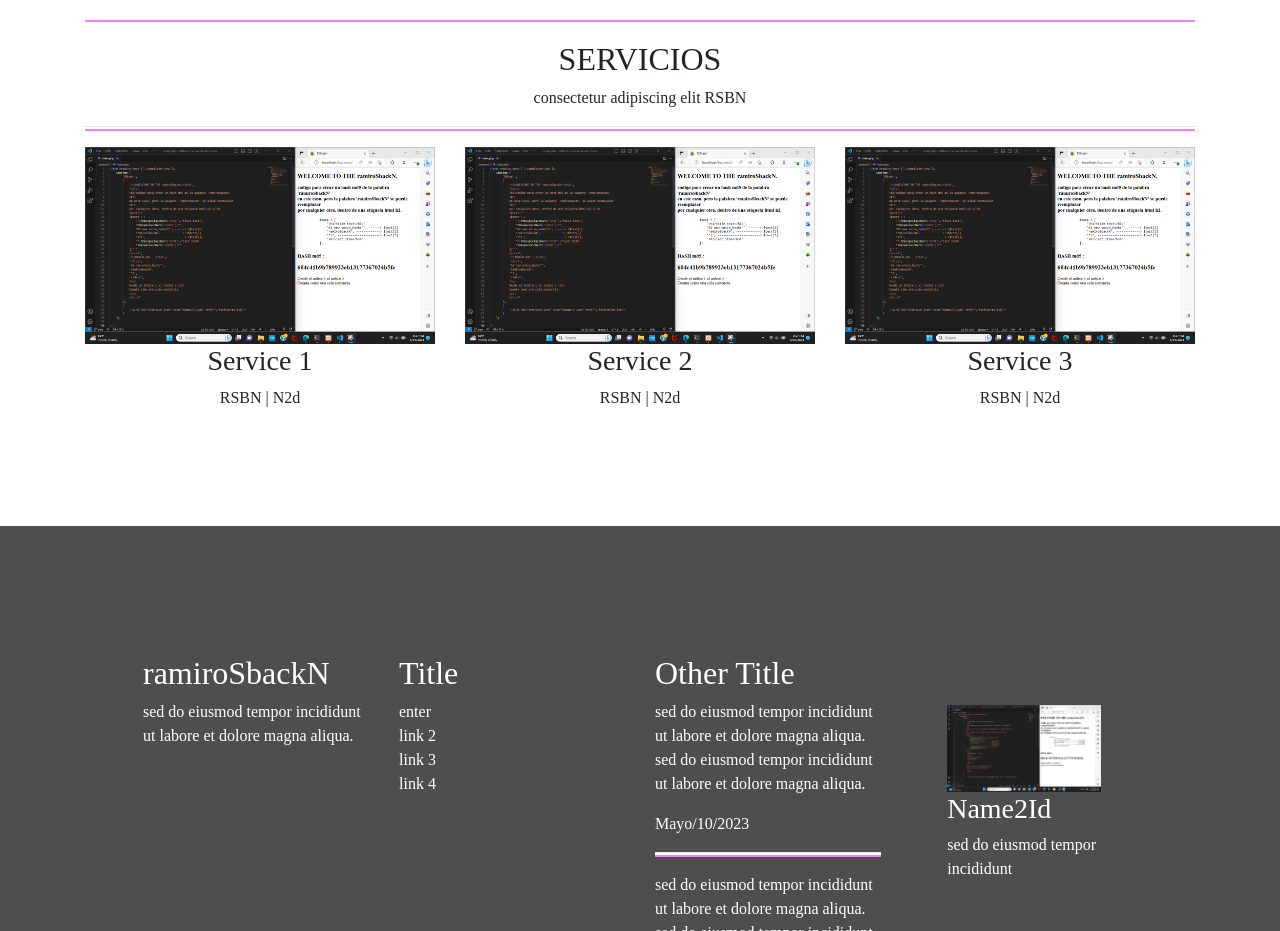
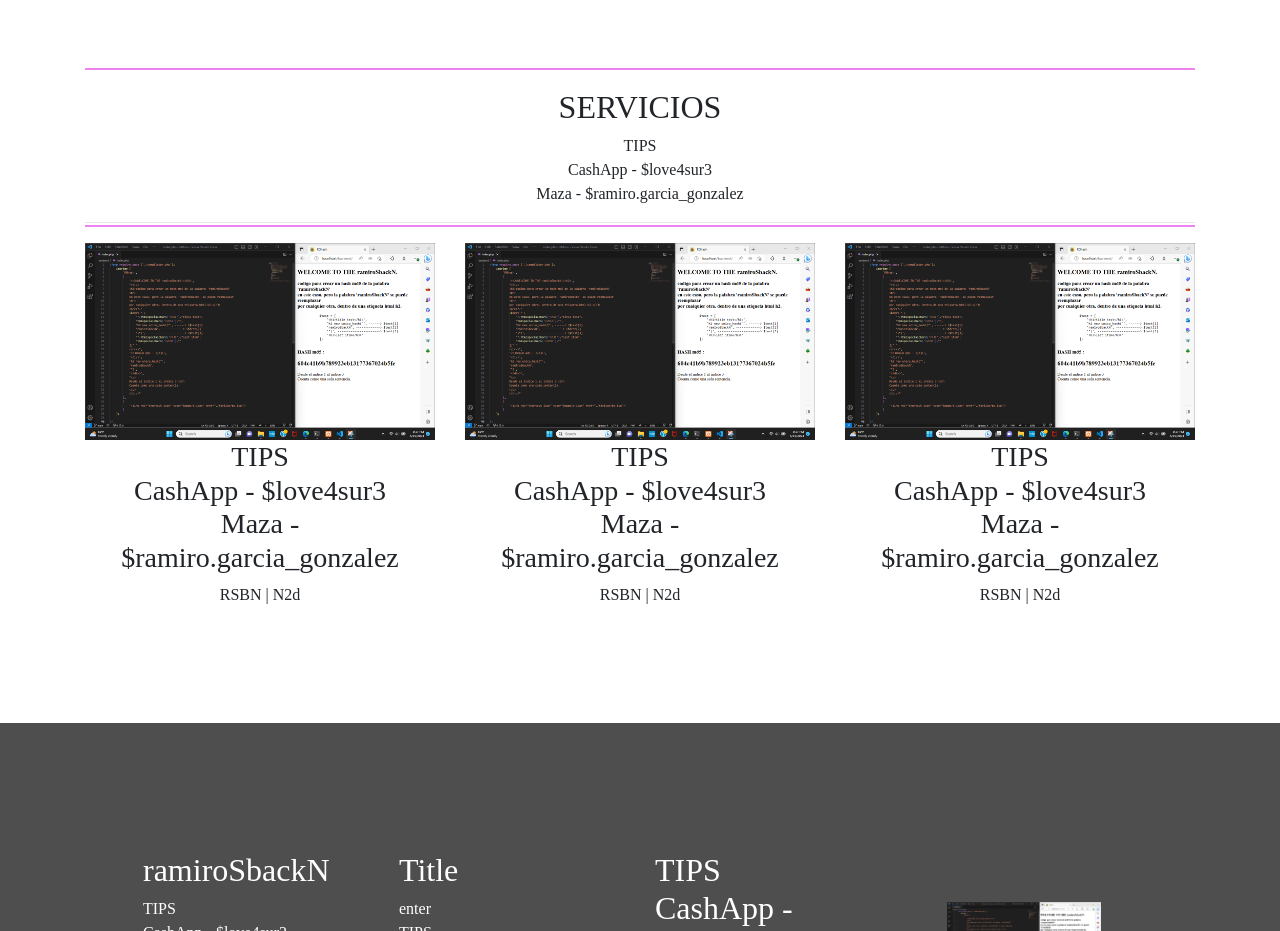
Before and after one commit to Name2Id/NRR-frontend, a plain HTML site: page index.html in a window 1280 px wide. Shown: the part 2660-3591 px from the top of the page. Drawn offline with Linux system fonts and the light colour scheme; a web font is replaced by a local one.

Commit message:
Update index.html

```diff
--- a/index.html
+++ b/index.html
@@ -69,7 +69,9 @@
                     </p>
                     <hr style="background-color: #fff;border-top: 2px solid violet;height: 2px;">
                     <p>
-                        eiusmod tempor incididunt ut labore et dolore magna aliqua.
+                        TIPS<br>
+                         CashApp - $love4sur3<br>
+                         Maza - $ramiro.garcia_gonzalez
                     </p>
                 </div>
                 <div class="col-md-3 text-center" style="padding:5%;" data-aos="fade-up">
@@ -86,10 +88,9 @@
                 <div class="col-md-6">
                     <h2>WELCOME</h2>
                     <p>
-                        Lorem ipsum dolor sit amet, consectetur adipiscing elit,
-                        sed do eiusmod tempor incididunt ut labore et dolore magna aliqua.
-                        Lorem ipsum dolor sit amet, consectetur adipiscing elit,
-                        sed do eiusmod tempor incididunt ut labore et dolore magna aliqua.
+                        TIPS<br>
+                         CashApp - $love4sur3<br>
+                         Maza - $ramiro.garcia_gonzalez
                     </p>
                     <a href="https://www.youtube.com/watch?v=mUMLdkryaHM"><i class="fa-brands fa-youtube"></i></a>
                 </div>
@@ -112,12 +113,9 @@
                     <div class="col-md-4">
                         <h2>PORTAFOLIO</h2>
                         <p>
-                            Lorem ipsum dolor sit amet, consectetur adipiscing elit,
-                        sed do eiusmod tempor incididunt ut labore et dolore magna aliqua.
-                        Lorem ipsum dolor sit amet, consectetur adipiscing elit,
-                        sed do eiusmod tempor incididunt ut labore et dolore magna aliqua.
-                        Lorem ipsum dolor sit amet, consectetur adipiscing elit,
-                        sed do eiusmod tempor incididunt ut labore et dolore magna aliqua.
+                            TIPS<br>
+                         CashApp - $love4sur3<br>
+                         Maza - $ramiro.garcia_gonzalez
                         </p>
                         <a href="https://github.com/Name2Id/maspro" class="btn btn-secondary btn-md">Ver Proyectos</a>
                     </div>
@@ -135,7 +133,9 @@
                 <div class="col-md-12">
                     <hr style="background-color: #fff;border-top: 2px solid violet;height: 2px;">
                     <h2>SERVICIOS</h2>
-                    <p>consectetur adipiscing elit RSBN</p>
+                    <p>TIPS<br>
+                         CashApp - $love4sur3<br>
+                         Maza - $ramiro.garcia_gonzalez</p>
                     <hr style="background-color: #fff;border-bottom: 2px solid violet;height: 2px;">
                 </div>
             </div>
@@ -143,19 +143,25 @@
                 <div class="col-md-4" data-aos="fade-right">
                     <img src="./RGhash/img/n2d.png" alt="background botas"
                         style="width: 500px;" class="img-fluid">
-                        <h3>Service 1</h3>
+                        <h3>TIPS<br>
+                         CashApp - $love4sur3<br>
+                         Maza - $ramiro.garcia_gonzalez</h3>
                         <p>RSBN | N2d</p>
                 </div>
                 <div class="col-md-4" data-aos="fade-left">
                     <img src="./RGhash/img/n2d.png" alt="background botas"
                         style="width: 500px;" class="img-fluid">
-                        <h3>Service 2</h3>
+                        <h3>TIPS<br>
+                         CashApp - $love4sur3<br>
+                         Maza - $ramiro.garcia_gonzalez</h3>
                         <p>RSBN | N2d</p>
                 </div>
                 <div class="col-md-4" data-aos="fade-up-right">
                     <img src="./RGhash/img/n2d.png" alt="background botas"
                         style="width: 500px;" class="img-fluid">
-                        <h3>Service 3</h3>
+                        <h3>TIPS<br>
+                         CashApp - $love4sur3<br>
+                         Maza - $ramiro.garcia_gonzalez</h3>
                         <p>RSBN | N2d</p>
                 </div>
             </div>
@@ -168,30 +174,42 @@
                     <div class="col-md-3">
                         <h2>ramiroSbackN</h2>
                         <p>
-                            sed do eiusmod tempor incididunt ut labore et dolore magna aliqua.
+                            TIPS<br>
+                         CashApp - $love4sur3<br>
+                         Maza - $ramiro.garcia_gonzalez
                         </p>
                     </div>
                     <div class="col-md-3">
                         <h2>Title</h2>
                         <a href="https://github.com/Name2Id/maspro">enter</a>
-                        <a href="https://github.com/Name2Id/maspro">link 2</a>
-                        <a href="https://github.com/Name2Id/maspro">link 3</a>
-                        <a href="https://github.com/Name2Id/maspro">link 4</a>
+                        <a href="https://github.com/Name2Id/maspro">TIPS<br>
+                         CashApp - $love4sur3<br>
+                         Maza - $ramiro.garcia_gonzalez</a>
+                        <a href="https://github.com/Name2Id/maspro">TIPS<br>
+                         CashApp - $love4sur3<br>
+                         Maza - $ramiro.garcia_gonzalez</a>
+                        <a href="https://github.com/Name2Id/maspro">TIPS<br>
+                         CashApp - $love4sur3<br>
+                         Maza - $ramiro.garcia_gonzalez</a>
                     </div>
                     <div class="col-md-3">
-                        <h2>Other Title</h2>
+                        <h2>TIPS<br>
+                         CashApp - $love4sur3<br>
+                         Maza - $ramiro.garcia_gonzalez</h2>
                         <a href="https://github.com/Name2Id/maspro">
                             <p>
-                                sed do eiusmod tempor incididunt ut labore et dolore magna aliqua.
-                                sed do eiusmod tempor incididunt ut labore et dolore magna aliqua.
+                                TIPS<br>
+                         CashApp - $love4sur3<br>
+                         Maza - $ramiro.garcia_gonzalez
                             </p>
                             <p>Mayo/10/2023</p>
                         </a>
                         <hr style="background-color: #fff;border-bottom: 2px solid violet;height: 2px;">
                         <a href="https://github.com/Name2Id/maspro">
                             <p>
-                                sed do eiusmod tempor incididunt ut labore et dolore magna aliqua.
-                                sed do eiusmod tempor incididunt ut labore et dolore magna aliqua.
+                                TIPS<br>
+                         CashApp - $love4sur3<br>
+                         Maza - $ramiro.garcia_gonzalez
                             </p>
                             <p>Mayo/10/2023</p>
                         </a>
@@ -200,7 +218,9 @@
                         <img src="./RGhash/img/n2d.png" alt="background botas"
                         style="width: 500px;" class="img-fluid">
                         <h3>Name2Id</h3>
-                        <p>sed do eiusmod tempor incididunt</p>
+                        <p>TIPS<br>
+                         CashApp - $love4sur3<br>
+                         Maza - $ramiro.garcia_gonzalez</p>
                     </div>
                 </div>
             </div>
```
